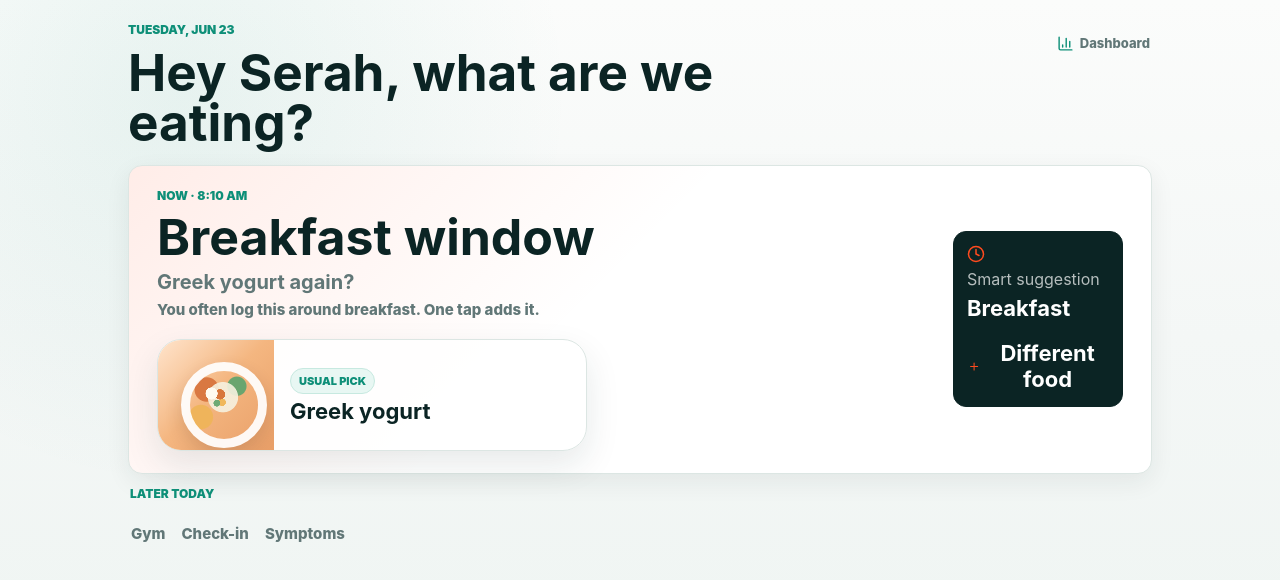
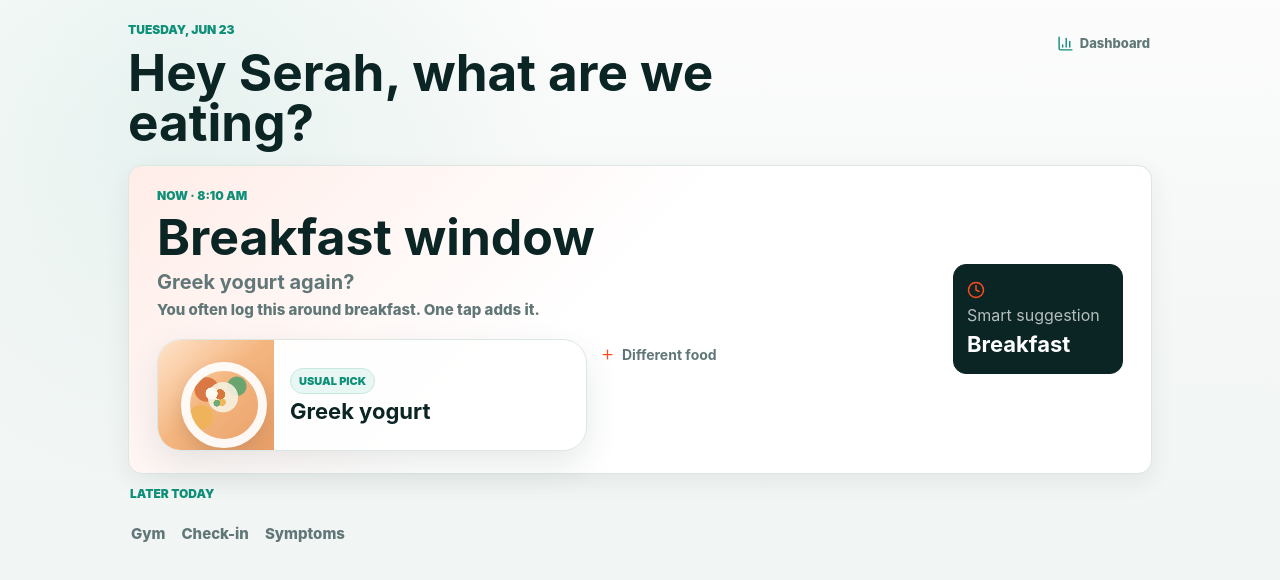
Before and after one commit to its-serah/Twinge, a React (Vite) app: page / in a window 1280 px wide. Both pictures are taken after a click on the button "Open Twinge". Shown: the top 580 px of the page. Built offline with nearby package versions, Linux system fonts and the light colour scheme.

Commit message:
Adjust alternate food action

```diff
--- a/src/main.tsx
+++ b/src/main.tsx
@@ -598,16 +598,16 @@ function TodayPage({ data, setData, setActive }: { data: AppData; setData: React
                 <strong>{primaryLabel.replace(/^Log\s/, "")}</strong>
               </span>
             </button>
+            <button className="different-food-chip" onClick={() => setActive("Food")}>
+              <Plus size={15} />
+              <strong>{isWorkoutTime ? "Food instead" : usualFood ? "Different food" : "Something else"}</strong>
+            </button>
           </div>
         </div>
         <div className="meal-suggestion compact">
           {isWorkoutTime ? <Dumbbell size={18} /> : <Clock size={18} />}
           <span>{isWorkoutTime ? "Suggested now" : "Smart suggestion"}</span>
           <strong>{isWorkoutTime ? "Gym" : meal}</strong>
-          <button className="different-food-chip" onClick={() => setActive("Food")}>
-            <Plus size={15} />
-            <strong>{isWorkoutTime ? "Food instead" : usualFood ? "Different food" : "Something else"}</strong>
-          </button>
         </div>
       </article>
 
--- a/src/styles/app.css
+++ b/src/styles/app.css
@@ -818,16 +818,15 @@ small {
 .different-food-chip {
   display: inline-flex;
   align-items: center;
-  align-self: center;
+  align-self: flex-start;
   gap: 7px;
-  min-height: 30px;
-  margin-top: 12px;
-  padding: 0;
-  color: rgba(255, 255, 255, 0.74);
+  min-height: 32px;
+  padding: 0 2px;
+  color: var(--muted);
   background: transparent;
   border: 1px solid transparent;
   border-radius: 999px;
-  font-size: 12px;
+  font-size: 14px;
   font-weight: 850;
 }
 
@@ -836,7 +835,7 @@ small {
 }
 
 .different-food-chip:hover {
-  color: #fff;
+  color: var(--ink);
   background: transparent;
   border-color: transparent;
 }
```
